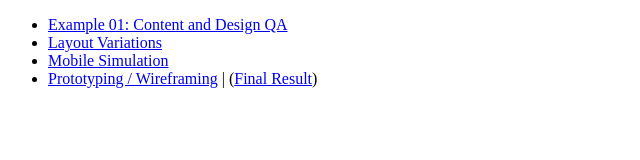
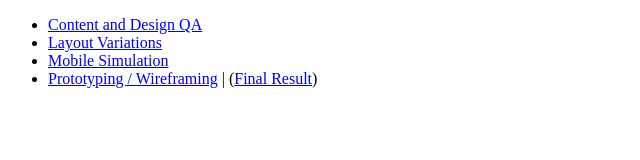
Before and after one commit to rodrigodalcindev/eipowertool, a plain HTML site: page index.html in a window 1280 px wide. Shown: the whole page, without its empty margins (0-640 px from the left). Drawn offline with Linux system fonts and the light colour scheme.

Commit message:
Edits content on index page.

```diff
--- a/index.html
+++ b/index.html
@@ -7,7 +7,7 @@
   <body>
     <ul>
       <li>
-        <a href="http://www.airware.com/about-us" target="_blank">Example 01: Content and Design QA</a>
+        <a href="http://www.airware.com/about-us" target="_blank">Content and Design QA</a>
       </li>
 
       <li>
```
